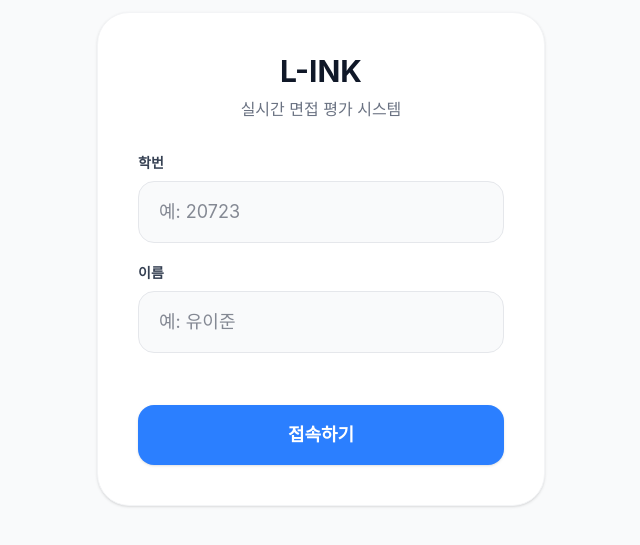
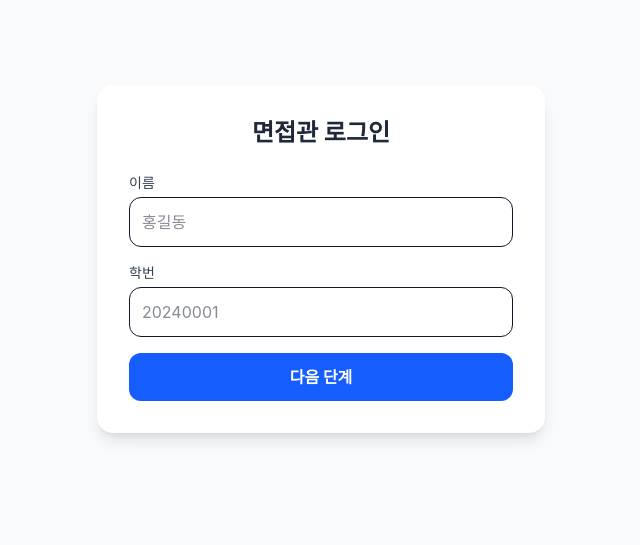
Before and after one commit to stx4R/L-INK-Evaluation-Tab, a React (Vite) app: page / in a window 1280 px wide. Shown: the part 141-686 px from the top of the page, without its empty margins (319-959 px from the left). Built offline with nearby package versions, Linux system fonts and the light colour scheme; a web font is replaced by a local one.

Commit message:
Feat: Add secondary password (PIN) and evaluation data sync

```diff
--- a/src/components/Login.tsx
+++ b/src/components/Login.tsx
@@ -1,57 +1,156 @@
 import React, { useState } from 'react';
+import { supabase } from '../utils/supabase';
 import { useStore } from '../store/useStore';
+import { ShieldCheck, Delete } from 'lucide-react';
 
-export const Login: React.FC = () => {
+export const Login = () => {
+  const login = useStore((state) => state.login); // 스토어 로그인 함수 (zustand 설정에 맞게 변경)
+  const [name, setName] = useState('');
   const [studentId, setStudentId] = useState('');
-  const [name, setName] = useState('');
-  const login = useStore((state) => state.login);
 
-  const handleLogin = (e: React.FormEvent) => {
+  // 팝업창 상태 관리
+  const [isPinModalOpen, setIsPinModalOpen] = useState(false);
+  const [pinMode, setPinMode] = useState<'setup' | 'verify'>('setup');
+  const [expectedPin, setExpectedPin] = useState<string | null>(null);
+  const [enteredPin, setEnteredPin] = useState('');
+  const [errorMsg, setErrorMsg] = useState('');
+
+  // 1단계: 이름/학번 입력 후 다음 버튼 클릭
+  const handleNext = async (e: React.FormEvent) => {
     e.preventDefault();
-    if (studentId.trim() && name.trim()) {
-      login({ studentId, name });
+    if (!name || !studentId) return alert('이름과 학번을 모두 입력해주세요.');
+
+    // DB에서 사용자 정보 확인
+    const { data, error } = await supabase
+      .from('evaluators')
+      .select('*')
+      .eq('student_id', studentId)
+      .single();
+
+    if (data) {
+      // 기존 사용자
+      if (data.pin_code) {
+        setPinMode('verify');
+        setExpectedPin(data.pin_code);
+      } else {
+        setPinMode('setup'); // 핀번호는 없지만 정보만 있을 경우
+      }
+    } else {
+      // 신규 사용자
+      setPinMode('setup');
+    }
+
+    setEnteredPin('');
+    setErrorMsg('');
+    setIsPinModalOpen(true); // 팝업창 띄우기
+  };
+
+  // 키패드 클릭 핸들러
+  const handlePinClick = (num: string) => {
+    if (enteredPin.length < 4) {
+      const newPin = enteredPin + num;
+      setEnteredPin(newPin);
+
+      // 4자리가 모두 입력되었을 때
+      if (newPin.length === 4) {
+        verifyOrSetupPin(newPin);
+      }
+    }
+  };
+
+  // 핀번호 지우기
+  const handleDelete = () => {
+    setEnteredPin((prev) => prev.slice(0, -1));
+  };
+
+  // 2단계: 핀번호 검증 및 로그인/설정
+  const verifyOrSetupPin = async (pin: string) => {
+    if (pinMode === 'setup') {
+      // 신규 비번 설정 및 로그인
+      const { error } = await supabase
+        .from('evaluators')
+        .upsert({ student_id: studentId, name: name, pin_code: pin });
+
+      if (error) return setErrorMsg('비밀번호 설정 중 오류가 발생했습니다.');
+      login({ name, studentId }); // 로그인 처리
+    } else {
+      // 기존 비번 검증
+      if (pin === expectedPin) {
+        login({ name, studentId }); // 로그인 성공
+      } else {
+        setErrorMsg('비밀번호가 틀렸습니다.');
+        setEnteredPin(''); // 초기화
+      }
     }
   };
 
   return (
-    <div className="flex items-center justify-center min-h-screen bg-gray-50 dark:bg-slate-900 transition-colors">
-      <div className="w-full max-w-md p-10 bg-white dark:bg-slate-800 rounded-[2rem] shadow-sm border border-gray-100 dark:border-slate-700">
-        <div className="text-center mb-8">
-          <h1 className="text-3xl font-bold text-gray-900 dark:text-white mb-2">L-INK</h1>
-          <p className="text-gray-500 dark:text-slate-400">실시간 면접 평가 시스템</p>
-        </div>
-
-        <form onSubmit={handleLogin} className="space-y-5">
+    <div className="min-h-screen bg-gray-50 flex items-center justify-center p-4">
+      {/* 1단계 기본 폼 */}
+      <form onSubmit={handleNext} className="bg-white p-8 rounded-2xl shadow-lg w-full max-w-md">
+        <h2 className="text-2xl font-bold text-center mb-6 text-gray-800">면접관 로그인</h2>
+        <div className="space-y-4">
           <div>
-            <label className="block text-sm font-semibold text-gray-700 dark:text-slate-300 mb-2">학번</label>
-            <input
-              type="text"
-              value={studentId}
-              onChange={(e) => setStudentId(e.target.value)}
-              className="w-full px-5 py-4 rounded-2xl bg-gray-50 dark:bg-slate-900 border border-gray-200 dark:border-slate-600 focus:outline-none focus:ring-2 focus:ring-blue-500 dark:text-white transition-all text-lg"
-              placeholder="예: 20723"
-              required
-            />
+            <label className="block text-sm font-medium text-gray-700 mb-1">이름</label>
+            <input type="text" value={name} onChange={(e) => setName(e.target.value)} className="w-full p-3 border rounded-xl" placeholder="홍길동" />
           </div>
           <div>
-            <label className="block text-sm font-semibold text-gray-700 dark:text-slate-300 mb-2">이름</label>
-            <input
-              type="text"
-              value={name}
-              onChange={(e) => setName(e.target.value)}
-              className="w-full px-5 py-4 rounded-2xl bg-gray-50 dark:bg-slate-900 border border-gray-200 dark:border-slate-600 focus:outline-none focus:ring-2 focus:ring-blue-500 dark:text-white transition-all text-lg"
-              placeholder="예: 유이준"
-              required
-            />
+            <label className="block text-sm font-medium text-gray-700 mb-1">학번</label>
+            <input type="text" value={studentId} onChange={(e) => setStudentId(e.target.value)} className="w-full p-3 border rounded-xl" placeholder="20240001" />
           </div>
-          <button
-            type="submit"
-            className="w-full mt-8 bg-blue-500 hover:bg-blue-600 text-white font-bold py-4 px-4 rounded-2xl transition-colors text-lg shadow-sm"
-          >
-            접속하기
+          <button type="submit" className="w-full py-3 bg-blue-600 text-white rounded-xl font-bold hover:bg-blue-700 transition">
+            다음 단계
           </button>
-        </form>
-      </div>
+        </div>
+      </form>
+
+      {/* 2차 비밀번호 팝업창 */}
+      {isPinModalOpen && (
+        <div className="fixed inset-0 bg-black bg-opacity-50 flex items-center justify-center p-4 z-50">
+          <div className="bg-white rounded-2xl p-6 shadow-2xl w-full max-w-sm relative">
+            <button onClick={() => setIsPinModalOpen(false)} className="absolute top-4 right-4 text-gray-400 hover:text-gray-700">✕</button>
+            <div className="text-center mb-6">
+              <ShieldCheck className="w-12 h-12 text-blue-500 mx-auto mb-2" />
+              <h3 className="text-xl font-bold text-gray-800">
+                {pinMode === 'setup' ? '2차 비밀번호 설정' : '2차 비밀번호 입력'}
+              </h3>
+              <p className="text-sm text-gray-500 mt-1">
+                {pinMode === 'setup' ? '앞으로 사용할 숫자 4자리를 설정하세요.' : '설정하신 숫자 4자리를 입력하세요.'}
+              </p>
+            </div>
+
+            {/* 입력 표시창 */}
+            <div className="flex justify-center gap-3 mb-6">
+              {[0, 1, 2, 3].map((i) => (
+                <div key={i} className={`w-4 h-4 rounded-full ${i < enteredPin.length ? 'bg-blue-600' : 'bg-gray-200'}`} />
+              ))}
+            </div>
+
+            {/* 에러 메시지 */}
+            {errorMsg && <p className="text-red-500 text-center text-sm mb-4 font-bold">{errorMsg}</p>}
+
+            {/* 2x5 키패드 */}
+            <div className="grid grid-cols-5 gap-2">
+              {[1, 2, 3, 4, 5, 6, 7, 8, 9, 0].map((num) => (
+                <button
+                  key={num}
+                  onClick={() => handlePinClick(num.toString())}
+                  className="py-4 bg-gray-50 rounded-xl text-xl font-bold text-gray-800 hover:bg-blue-50 hover:text-blue-600 transition active:scale-95"
+                >
+                  {num}
+                </button>
+              ))}
+            </div>
+
+            {/* 지우기 버튼 */}
+            <div className="mt-2 flex justify-end">
+              <button onClick={handleDelete} className="p-3 text-gray-500 hover:text-red-500 flex items-center gap-1 font-medium">
+                <Delete className="w-5 h-5" /> 지우기
+              </button>
+            </div>
+          </div>
+        </div>
+      )}
     </div>
   );
 };
--- a/src/pages/EvaluationPage.tsx
+++ b/src/pages/EvaluationPage.tsx
@@ -1,9 +1,9 @@
 import { useEffect, useState } from 'react';
 import { supabase } from '../utils/supabase';
-import { HandUpSection } from '../components/HandUpSection'; // 방금 만든 컴포넌트
-import { Save, LogOut, User, ClipboardList } from 'lucide-react';
+import { HandUpSection } from '../components/HandUpSection';
+import { Save, LogOut, User, ClipboardList, KeyRound, Delete } from 'lucide-react';
 
-// 로그인 시 전달받은 유저 정보 타입 (프로젝트에 맞게 수정 가능)
+// 로그인 시 전달받은 유저 정보 타입
 interface UserInfo {
   name: string;
   studentId: string;
@@ -15,10 +15,15 @@ export default function EvaluationPage({ user, onLogout }: { user: UserInfo, onL
   const [comment, setComment] = useState('');
   const [isLoading, setIsLoading] = useState(false);
 
-  // 문제 2 해결: 페이지 접속 시 해당 면접관이 이전에 썼던 데이터가 있는지 불러오기
+  // 2차 비번 변경 관련 상태
+  const [isChangePinOpen, setIsChangePinOpen] = useState(false);
+  const [newPin, setNewPin] = useState('');
+  const [pinMessage, setPinMessage] = useState('');
+
+  // 페이지 접속 시 해당 면접관이 이전에 썼던 데이터가 있는지 불러오기
   useEffect(() => {
     const loadExistingData = async () => {
-      if (!applicantName) return; // 지원자 이름을 입력했을 때 해당 데이터 검색
+      if (!applicantName) return;
 
       const { data, error } = await supabase
         .from('evaluations')
@@ -31,7 +36,6 @@ export default function EvaluationPage({ user, onLogout }: { user: UserInfo, onL
         setScore(data.score);
         setComment(data.comment);
       } else {
-        // 데이터가 없으면 초기화
         setScore(0);
         setComment('');
       }
@@ -39,7 +43,7 @@ export default function EvaluationPage({ user, onLogout }: { user: UserInfo, onL
     loadExistingData();
   }, [applicantName, user.studentId]);
 
-  // 문제 2 해결: 데이터 저장 함수 (이 함수가 DB로 데이터를 보냅니다!)
+  // 평가 내용 DB 저장 함수
   const handleSave = async () => {
     if (!applicantName) return alert('지원자 이름을 입력해주세요.');
 
@@ -64,10 +68,99 @@ export default function EvaluationPage({ user, onLogout }: { user: UserInfo, onL
     }
   };
 
+  // 2차 비번 변경 로직: 키패드 클릭
+  const handlePinClick = (num: string) => {
+    if (newPin.length < 4) {
+      const updatedPin = newPin + num;
+      setNewPin(updatedPin);
+
+      // 4자리 모두 입력 시 자동 변경 시도
+      if (updatedPin.length === 4) {
+        handleChangePin(updatedPin);
+      }
+    }
+  };
+
+  // 2차 비번 DB 업데이트 함수
+  const handleChangePin = async (pin: string) => {
+    const { error } = await supabase
+      .from('evaluators')
+      .update({ pin_code: pin })
+      .eq('student_id', user.studentId);
+
+    if (!error) {
+      setPinMessage('✅ 비밀번호가 성공적으로 변경되었습니다!');
+      // 1.5초 뒤 팝업 닫기 및 초기화
+      setTimeout(() => {
+        setIsChangePinOpen(false);
+        setNewPin('');
+        setPinMessage('');
+      }, 1500);
+    } else {
+      setPinMessage('❌ 변경 실패. 다시 시도해주세요.');
+      setNewPin(''); // 틀렸을 시 다시 입력하도록 비움
+    }
+  };
+
   return (
     <div className="min-h-screen bg-gray-50 p-4 md:p-8">
+      {/* 2차 비밀번호 변경 모달 팝업 */}
+      {isChangePinOpen && (
+        <div className="fixed inset-0 bg-black/50 flex items-center justify-center p-4 z-50 animate-in fade-in duration-200">
+          <div className="bg-white rounded-2xl p-6 shadow-2xl w-full max-w-sm relative border border-gray-200">
+            {/* 닫기 버튼 */}
+            <button
+              onClick={() => { setIsChangePinOpen(false); setNewPin(''); setPinMessage(''); }}
+              className="absolute top-4 right-4 text-gray-400 hover:text-gray-700 transition"
+            >
+              ✕
+            </button>
+
+            <div className="text-center mb-6">
+              <KeyRound className="w-10 h-10 text-yellow-500 mx-auto mb-2" />
+              <h3 className="text-xl font-bold text-gray-800">2차 비밀번호 변경</h3>
+              <p className="text-sm text-gray-500 mt-1">새로 사용할 숫자 4자리를 입력하세요.</p>
+            </div>
+
+            {/* 핀 번호 입력 표시창 (동그라미) */}
+            <div className="flex justify-center gap-3 mb-6">
+              {[0, 1, 2, 3].map((i) => (
+                <div
+                  key={i}
+                  className={`w-4 h-4 rounded-full ${i < newPin.length ? 'bg-yellow-500' : 'bg-gray-200'}`}
+                />
+              ))}
+            </div>
+
+            {/* 결과 메시지 */}
+            {pinMessage && <p className="text-center text-sm mb-4 font-bold text-blue-600">{pinMessage}</p>}
+
+            {/* 숫자 키패드 (2x5 배열) */}
+            <div className="grid grid-cols-5 gap-2">
+              {[1, 2, 3, 4, 5, 6, 7, 8, 9, 0].map((num) => (
+                <button
+                  key={num}
+                  onClick={() => handlePinClick(num.toString())}
+                  className="py-4 bg-gray-50 rounded-xl text-xl font-bold text-gray-800 hover:bg-yellow-50 hover:text-yellow-600 transition active:scale-95"
+                >
+                  {num}
+                </button>
+              ))}
+            </div>
+
+            {/* 지우기 버튼 */}
+            <button
+              onClick={() => setNewPin(newPin.slice(0, -1))}
+              className="w-full mt-4 p-3 text-gray-500 flex justify-center items-center gap-2 hover:bg-gray-100 rounded-lg transition font-medium"
+            >
+              <Delete className="w-5 h-5" /> 마지막 입력 지우기
+            </button>
+          </div>
+        </div>
+      )}
+
       <div className="max-w-4xl mx-auto">
-        {/* 상단 헤더 */}
+        {/* 상단 헤더 영역 */}
         <div className="flex justify-between items-center mb-8 bg-white p-4 rounded-xl shadow-sm border border-gray-100">
           <div className="flex items-center gap-3">
             <div className="bg-blue-100 p-2 rounded-full">
@@ -78,16 +171,27 @@ export default function EvaluationPage({ user, onLogout }: { user: UserInfo, onL
               <p className="font-bold text-gray-800">{user.name} ({user.studentId})</p>
             </div>
           </div>
-          <button
-            onClick={onLogout}
-            className="flex items-center gap-2 text-gray-500 hover:text-red-500 transition"
-          >
-            <LogOut className="w-5 h-5" />
-            <span>로그아웃</span>
-          </button>
+
+          {/* 우측 버튼 그룹: 2차 비번 변경 & 로그아웃 */}
+          <div className="flex items-center gap-2 md:gap-4">
+            <button
+              onClick={() => setIsChangePinOpen(true)}
+              className="flex items-center gap-2 px-3 py-2 bg-yellow-50 text-yellow-700 hover:bg-yellow-100 rounded-xl text-xs md:text-sm font-bold transition border border-yellow-200"
+            >
+              <KeyRound className="w-4 h-4" />
+              <span className="hidden sm:inline">2차 비번 변경</span>
+            </button>
+            <button
+              onClick={onLogout}
+              className="flex items-center gap-1 text-gray-500 hover:text-red-500 transition text-sm font-medium"
+            >
+              <LogOut className="w-5 h-5" />
+              <span className="hidden sm:inline">로그아웃</span>
+            </button>
+          </div>
         </div>
 
-        {/* 문제 1 해결: 실시간 손들기 섹션 */}
+        {/* 실시간 손들기 섹션 */}
         <div className="mb-8">
           <HandUpSection userName={user.name} />
         </div>
@@ -135,7 +239,7 @@ export default function EvaluationPage({ user, onLogout }: { user: UserInfo, onL
               />
             </div>
 
-            {/* ✨ 저장 버튼 (이게 DB로 데이터를 쏩니다!) ✨ */}
+            {/* 저장 버튼 (DB로 데이터 전송) */}
             <button
               onClick={handleSave}
               disabled={isLoading}
```
